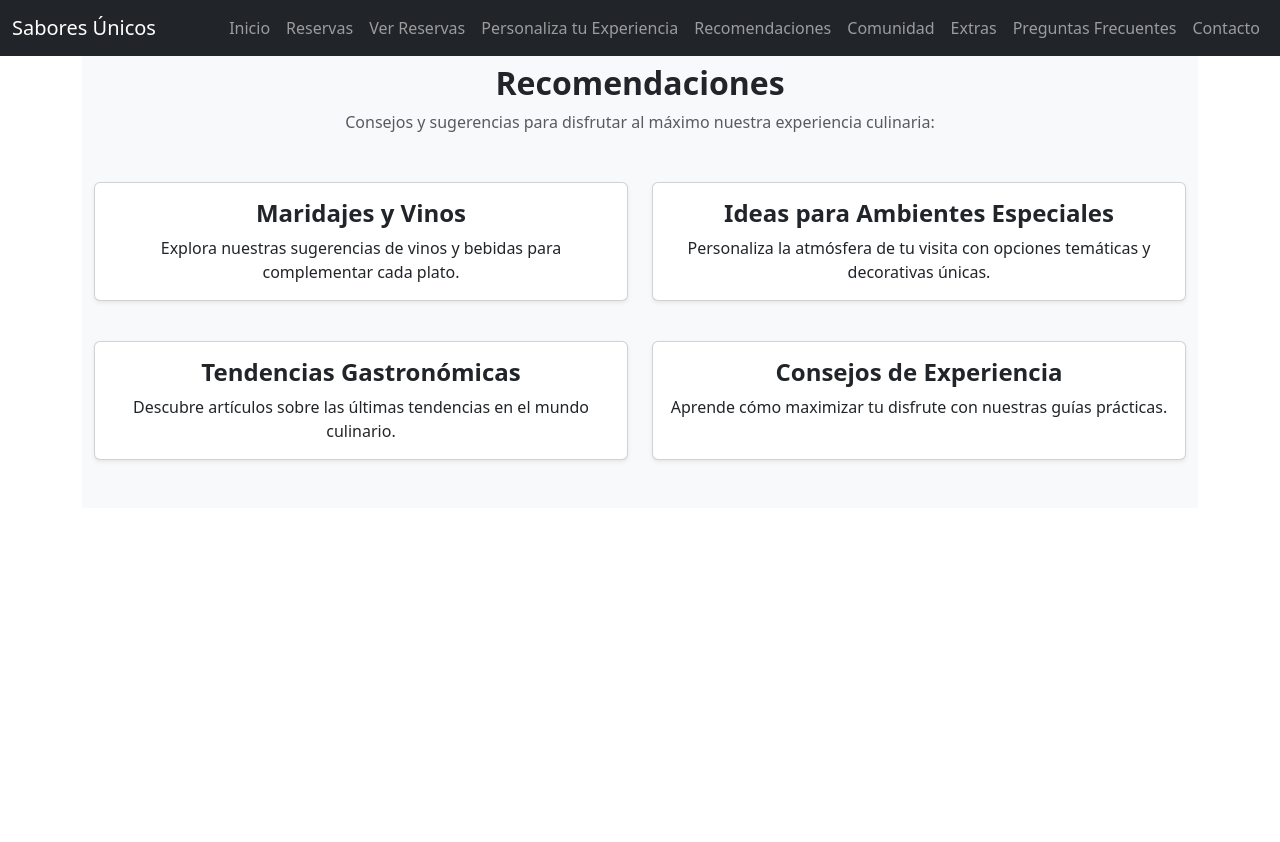
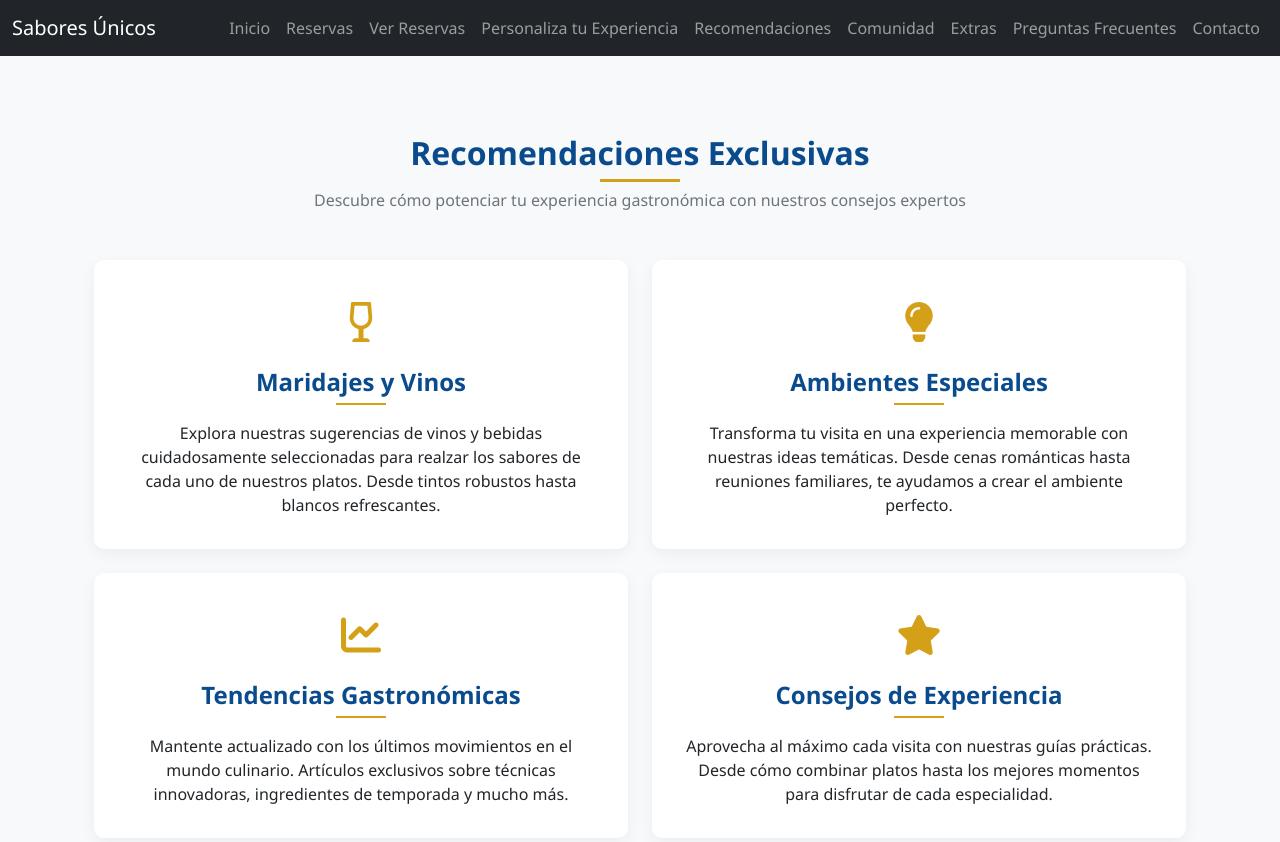
Before and after one commit to victoria598/Practica1ModuloIV, a plain HTML site: page pages/recomendaciones.html in a window 1280 px wide. Before the commit the page ends 800 px from the top, so only its background shows below. Drawn offline with nearby package versions, Linux system fonts and the light colour scheme.

Commit message:
Se Corrigió el contenido y estructura de recomendaciones.html

```diff
--- a/pages/recomendaciones.html
+++ b/pages/recomendaciones.html
@@ -4,10 +4,11 @@
 <head>
     <meta charset="utf-8">
     <meta http-equiv="X-UA-Compatible" content="IE=edge">
-    <title>Sabores Únicos</title>
-    <meta name="description" content="">
+    <title>Sabores Únicos - Experiencia Gastronómica</title>
+    <meta name="description" content="Descubre recomendaciones exclusivas para disfrutar al máximo de nuestra cocina">
     <meta name="viewport" content="width=device-width, initial-scale=1">
     <link href="https://cdn.jsdelivr.net/npm/bootstrap@5.3.0-alpha1/dist/css/bootstrap.min.css" rel="stylesheet">
+    <link rel="stylesheet" href="https://cdnjs.cloudflare.com/ajax/libs/font-awesome/6.0.0/css/all.min.css">
     <script src="https://code.jquery.com/jquery-3.6.0.min.js"></script>
     <script src="https://cdn.jsdelivr.net/npm/bootstrap@5.3.0-alpha1/dist/js/bootstrap.bundle.min.js"></script>
     <style>
@@ -24,6 +25,102 @@
             background-color: #495057 !important;
             color: #ffffff !important;
             border-radius: 5px;
+        }
+
+        :root {
+            --primary-color: #0a4b8d;
+            --secondary-color: #a8afb6;
+            --accent-color: #d4a017;
+            --light-bg: #f8f9fa;
+        }
+
+        body {
+            font-family: 'Segoe UI', Tahoma, Geneva, Verdana, sans-serif;
+            padding-top: 70px;
+            background-color: var(--light-bg);
+            color: #333;
+        }
+
+        .section {
+            padding: 4rem 0;
+        }
+
+        .card {
+            border: none;
+            border-radius: 10px;
+            overflow: hidden;
+            transition: all 0.3s ease;
+            background-color: white;
+            box-shadow: 0 5px 15px rgba(0, 0, 0, 0.05);
+            height: 100%;
+        }
+
+        .card:hover {
+            transform: translateY(-5px);
+            box-shadow: 0 10px 20px rgba(0, 0, 0, 0.1);
+        }
+
+        .card-title {
+            color: var(--primary-color);
+            margin-bottom: 1rem;
+            position: relative;
+            padding-bottom: 0.5rem;
+        }
+
+        .card-title:after {
+            content: '';
+            position: absolute;
+            bottom: 0;
+            left: 50%;
+            transform: translateX(-50%);
+            width: 50px;
+            height: 2px;
+            background-color: var(--accent-color);
+        }
+
+        .card-body {
+            padding: 2rem;
+        }
+
+        .text-muted {
+            color: #6c757d !important;
+        }
+
+        .bg-light {
+            background-color: var(--light-bg) !important;
+        }
+
+        .icon-box {
+            font-size: 2.5rem;
+            color: var(--accent-color);
+            margin-bottom: 1rem;
+        }
+
+        .section-header {
+            margin-bottom: 3rem;
+        }
+
+        .section-header h2 {
+            font-weight: 700;
+            color: var(--primary-color);
+            position: relative;
+            display: inline-block;
+        }
+
+        .section-header h2:after {
+            content: '';
+            position: absolute;
+            bottom: -10px;
+            left: 50%;
+            transform: translateX(-50%);
+            width: 80px;
+            height: 3px;
+            background-color: var(--accent-color);
+        }
+
+        .section-header p {
+            max-width: 700px;
+            margin: 0.5rem auto 0;
         }
     </style>
 </head>
@@ -42,50 +139,57 @@
             </div>
         </div>
     </nav>
+
     <div class="container">
         <section id="recomendaciones" class="section py-5 bg-light mt-3">
             <div class="container">
-                <div class="text-center mb-5">
-                    <h2 class="fw-bold">Recomendaciones</h2>
-                    <p class="text-muted">Consejos y sugerencias para disfrutar al máximo nuestra experiencia culinaria:
-                    </p>
+                <div class="section-header text-center">
+                    <h2 class="fw-bold">Recomendaciones Exclusivas</h2>
+                    <p class="text-muted">Descubre cómo potenciar tu experiencia gastronómica con nuestros consejos expertos</p>
                 </div>
                 <div class="row g-4">
                     <div class="col-lg-6 col-md-6">
-                        <div class="card shadow-sm h-100">
+                        <div class="card">
                             <div class="card-body text-center">
+                                <div class="icon-box">
+                                    <i class="fas fa-wine-glass-alt"></i>
+                                </div>
                                 <h4 class="card-title fw-bold">Maridajes y Vinos</h4>
-                                <p class="card-text">Explora nuestras sugerencias de vinos y bebidas para complementar
-                                    cada plato.</p>
+                                <p class="card-text">Explora nuestras sugerencias de vinos y bebidas cuidadosamente seleccionadas para realzar los sabores de cada uno de nuestros platos. Desde tintos robustos hasta blancos refrescantes.</p>
                             </div>
                         </div>
                     </div>
                     <div class="col-lg-6 col-md-6">
-                        <div class="card shadow-sm h-100">
+                        <div class="card">
                             <div class="card-body text-center">
-                                <h4 class="card-title fw-bold">Ideas para Ambientes Especiales</h4>
-                                <p class="card-text">Personaliza la atmósfera de tu visita con opciones temáticas y
-                                    decorativas únicas.</p>
+                                <div class="icon-box">
+                                    <i class="fas fa-lightbulb"></i>
+                                </div>
+                                <h4 class="card-title fw-bold">Ambientes Especiales</h4>
+                                <p class="card-text">Transforma tu visita en una experiencia memorable con nuestras ideas temáticas. Desde cenas románticas hasta reuniones familiares, te ayudamos a crear el ambiente perfecto.</p>
                             </div>
                         </div>
                     </div>
-                </div>
-                <div class="row g-4 mt-3">
+
                     <div class="col-lg-6 col-md-6">
-                        <div class="card shadow-sm h-100">
+                        <div class="card">
                             <div class="card-body text-center">
+                                <div class="icon-box">
+                                    <i class="fas fa-chart-line"></i>
+                                </div>
                                 <h4 class="card-title fw-bold">Tendencias Gastronómicas</h4>
-                                <p class="card-text">Descubre artículos sobre las últimas tendencias en el mundo
-                                    culinario.</p>
+                                <p class="card-text">Mantente actualizado con los últimos movimientos en el mundo culinario. Artículos exclusivos sobre técnicas innovadoras, ingredientes de temporada y mucho más.</p>
                             </div>
                         </div>
                     </div>
                     <div class="col-lg-6 col-md-6">
-                        <div class="card shadow-sm h-100">
+                        <div class="card">
                             <div class="card-body text-center">
+                                <div class="icon-box">
+                                    <i class="fas fa-star"></i>
+                                </div>
                                 <h4 class="card-title fw-bold">Consejos de Experiencia</h4>
-                                <p class="card-text">Aprende cómo maximizar tu disfrute con nuestras guías prácticas.
-                                </p>
+                                <p class="card-text">Aprovecha al máximo cada visita con nuestras guías prácticas. Desde cómo combinar platos hasta los mejores momentos para disfrutar de cada especialidad.</p>
                             </div>
                         </div>
                     </div>
@@ -93,6 +197,7 @@
             </div>
         </section>
     </div>
+
     <script>
         const xhr = new XMLHttpRequest();
         xhr.open("GET", "../assets/xml/menu.xml", true);
```
